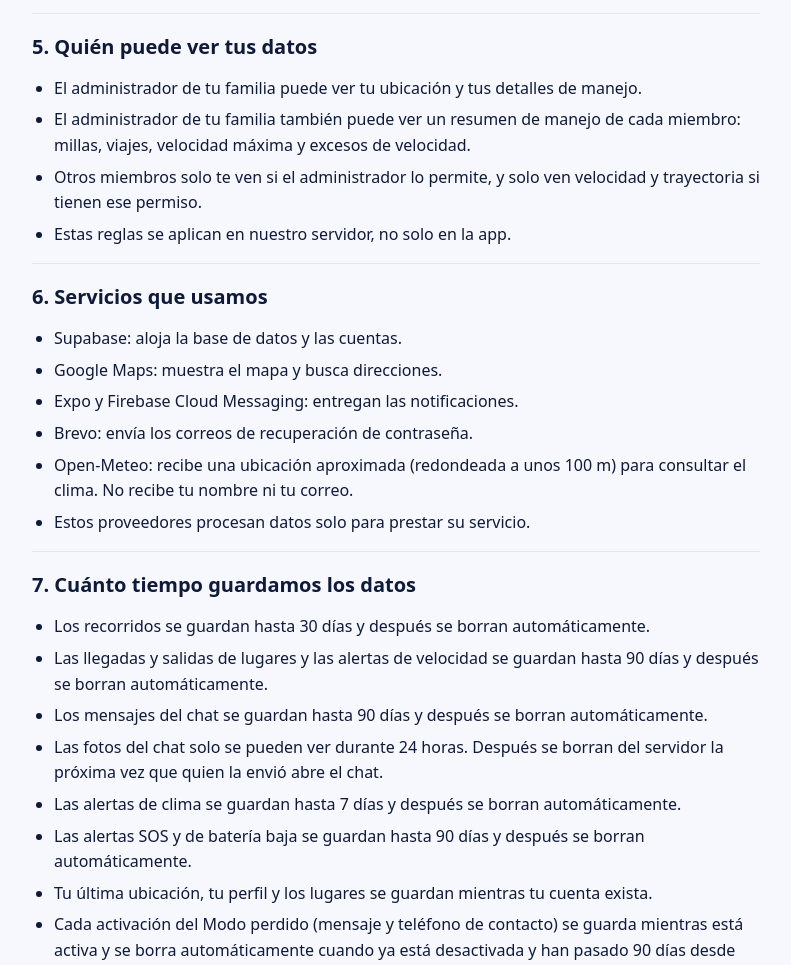
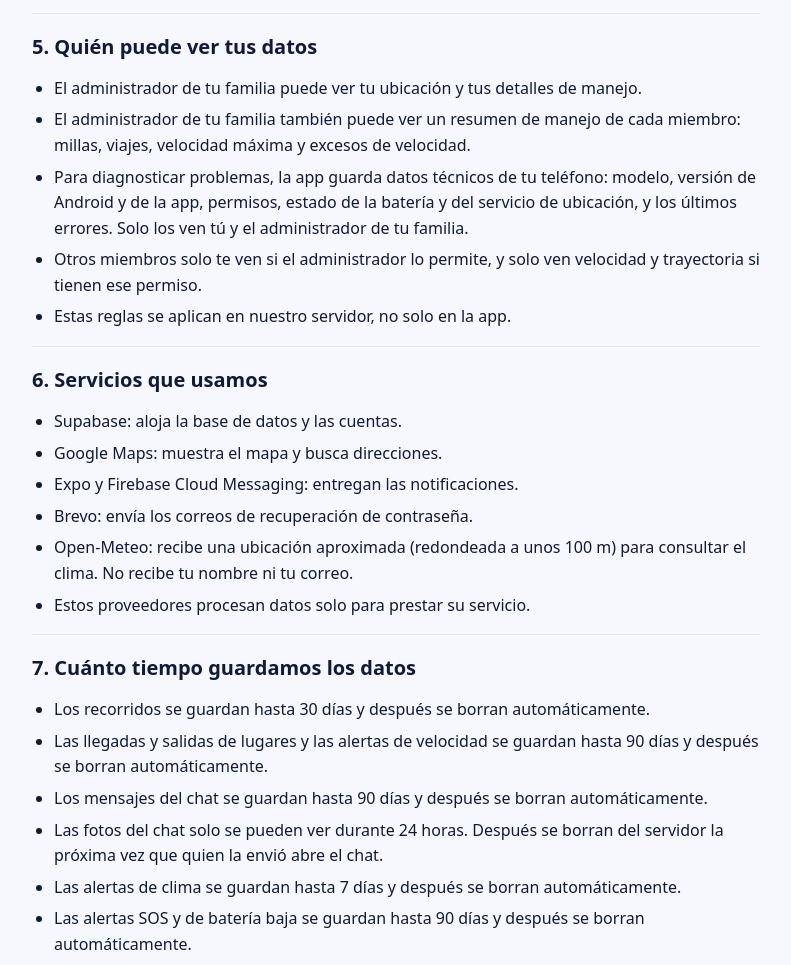
Before and after one commit to anielv99-create/linwell-web, a plain HTML site: page es/privacy.html in a window 1280 px wide. Shown: the part 1687-2652 px from the top of the page, without its empty margins (244-1035 px from the left). Drawn offline with Linux system fonts and the light colour scheme.

Commit message:
Privacidad: datos técnicos del teléfono para diagnóstico

```diff
--- a/es/privacy.html
+++ b/es/privacy.html
@@ -37,7 +37,7 @@
 <ul><li>Mostrar tu ubicación solo a los miembros de tu familia que el administrador haya autorizado.</li><li>Enviar notificaciones de llegadas, salidas, velocidad, batería baja, clima y SOS.</li><li>Permitir que el administrador haga sonar tu teléfono con una alarma cuando necesita localizarte con urgencia (sonará aunque esté en silencio).</li><li>Modo perdido: mostrar en la pantalla bloqueada del teléfono perdido el mensaje y el teléfono de contacto que escribió el administrador, para que quien lo encuentre pueda devolverlo. Cualquiera que tenga el teléfono en la mano puede leerlos sin desbloquearlo.</li><li>Permitirte iniciar sesión y recuperar tu contraseña.</li><li>No usamos tus datos para publicidad, no creamos perfiles comerciales y no vendemos tus datos a nadie.</li></ul>
 </section>
 <section><h2>5. Quién puede ver tus datos</h2>
-<ul><li>El administrador de tu familia puede ver tu ubicación y tus detalles de manejo.</li><li>El administrador de tu familia también puede ver un resumen de manejo de cada miembro: millas, viajes, velocidad máxima y excesos de velocidad.</li><li>Otros miembros solo te ven si el administrador lo permite, y solo ven velocidad y trayectoria si tienen ese permiso.</li><li>Estas reglas se aplican en nuestro servidor, no solo en la app.</li></ul>
+<ul><li>El administrador de tu familia puede ver tu ubicación y tus detalles de manejo.</li><li>El administrador de tu familia también puede ver un resumen de manejo de cada miembro: millas, viajes, velocidad máxima y excesos de velocidad.</li><li>Para diagnosticar problemas, la app guarda datos técnicos de tu teléfono: modelo, versión de Android y de la app, permisos, estado de la batería y del servicio de ubicación, y los últimos errores. Solo los ven tú y el administrador de tu familia.</li><li>Otros miembros solo te ven si el administrador lo permite, y solo ven velocidad y trayectoria si tienen ese permiso.</li><li>Estas reglas se aplican en nuestro servidor, no solo en la app.</li></ul>
 </section>
 <section><h2>6. Servicios que usamos</h2>
 <ul><li>Supabase: aloja la base de datos y las cuentas.</li><li>Google Maps: muestra el mapa y busca direcciones.</li><li>Expo y Firebase Cloud Messaging: entregan las notificaciones.</li><li>Brevo: envía los correos de recuperación de contraseña.</li><li>Open-Meteo: recibe una ubicación aproximada (redondeada a unos 100 m) para consultar el clima. No recibe tu nombre ni tu correo.</li><li>Estos proveedores procesan datos solo para prestar su servicio.</li></ul>
```
Also changed, not shown: privacy.html (+1 -1 lines).
